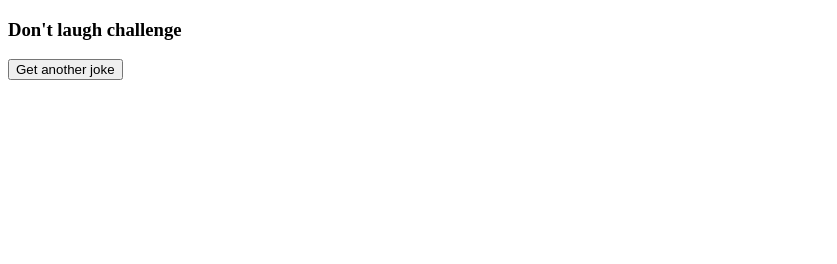
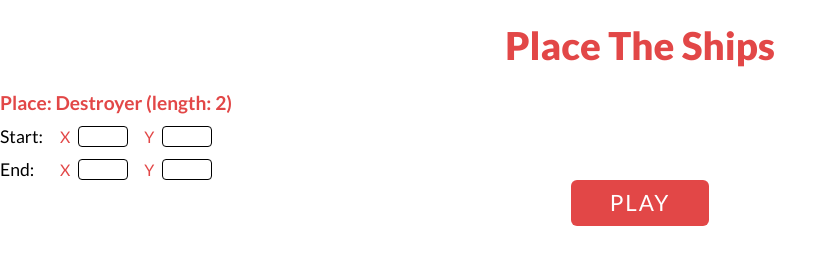
Before and after one commit to Haki-Celmeta/Battleship, a website built with webpack: page src/template.html in a window 1280 px wide. Shown: the whole page, without its empty margins (0-837 px from the left). Built offline with nearby package versions, Linux system fonts and the light colour scheme.

Commit message:
Finished html and style

```diff
--- /dev/null
+++ b/src/styles/_mixins.scss
@@ -0,0 +1,10 @@
+@mixin displayFlex($direction) {
+  display: flex;
+  flex-direction: $direction;
+}
+
+@mixin shipHeightColor() {
+  height: 36px;
+  background-color: black;
+  transition: 0.3s;
+}
--- /dev/null
+++ b/src/styles/_variables.scss
@@ -0,0 +1,4 @@
+$white-grey-color: rgb(238, 238, 238);
+$text-color: rgb(226, 71, 71);
+
+$border-primary: 1px solid rgb(71, 71, 71);
--- a/src/styles/main.scss
+++ b/src/styles/main.scss
@@ -1,3 +1,94 @@
-h2 {
-  color:aqua;
+@import url('https://fonts.googleapis.com/css2?family=Lato:wght@400;700;900&display=swap');
+@import 'variables';
+@import 'mixins';
+
+* {
+  margin: 0;
+  padding: 0;
+  font-size: inherit;
+  font-weight: inherit;
+  box-sizing: border-box;
+  font-family: 'Lato', sans-serif;
 }
+
+#info {
+  padding: 1.4rem 0rem;
+  text-align: center;
+  font-size: 2.4rem;
+  font-weight: 900;
+  color: $text-color;
+}
+
+.input-ships {
+  @include displayFlex(column);
+  gap: 12px;
+
+  h3 {
+    font-size: 1.2rem;
+    font-weight: 700;
+    color: $text-color;
+  }
+
+  #coordinates-container {
+    @include displayFlex(column);
+    gap: 12px;
+
+    .input-container {
+      @include displayFlex(row);
+
+      p {
+        font-size: 1.1rem;
+        width: 60px;
+      }
+
+      > div {
+        @include displayFlex(row);
+        gap: 16px;
+
+        .container {
+          @include displayFlex(row);
+          align-items: center;
+          justify-content: center;
+          gap: 8px;
+          color: $text-color;
+
+          input {
+            width: 50px;
+            outline: transparent;
+            border: 1px solid black;
+            border-radius: 4px;
+          }
+          input:focus {
+            border: 1px solid $text-color;
+          }
+        }
+      }
+    }
+  }
+}
+
+.play-container {
+  width: 100%;
+  @include displayFlex(row);
+  justify-content: center;
+  align-items: center;
+
+  button {
+    padding: 0.6rem 2.4rem;
+    font-size: 1.4rem;
+    border-radius: 6px;
+    border: none;
+    background-color: $text-color;
+    color: white;
+    cursor: pointer;
+    transition: 0.2s;
+    letter-spacing: 2px;
+  }
+  button:hover {
+    background-color: $white-grey-color;
+    color: black;
+  }
+  button:active {
+    font-size: 1.3rem;
+  }
+}
--- a/src/template.html
+++ b/src/template.html
@@ -10,10 +10,47 @@
 </head>
 
 <body>
-  <div class="container">
-    <h3>Don't laugh challenge</h3>
-    <div id="joke" class="joke"></div>
-    <button id="jokeBtn" class="btn">Get another joke</button>
+  <div id="info">
+    Place The Ships
+  </div>
+
+  <div class="gameBoards-container"></div>
+
+  <div class="input-ships">
+    <h3>Place: Destroyer (length: 2)</h3>
+    <div id="coordinates-container">
+      <div id="startC-container" class="input-container">
+        <p>Start:</p>
+        <div>
+          <div class="x-container container">
+            <label for="start-x">X</label>
+            <input type="number" id="start-x" name="start-x" class="input">
+          </div>
+          <div class="y-container container">
+            <label for="start-y">Y</label>
+            <input type="number" id="start-y" name="start-x" class="input">
+          </div>
+        </div>
+      </div>
+
+      <div id="endC-container" class="input-container">
+        <p>End:</p>
+        <div>
+          <div class="x-container container">
+            <label for="end-x">X</label>
+            <input type="number" id="end-x" name="end-x" class="input">
+          </div>
+          <div class="y-container container">
+            <label for="end-y">Y</label>
+            <input type="number" id="end-y" name="end-y" class="input">
+          </div>
+        </div>
+      </div>
+    </div>
+  </div>
+
+  <div class="play-container">
+    <button type="button">PLAY</button>
   </div>
 
 </body>
```
Also changed, not shown: src/scripts/dragAndDrop.js (added, +40 -0 lines), src/scripts/htmlManipulation.js (added, +27 -0 lines), dist/index.html, style/main.css (added).
